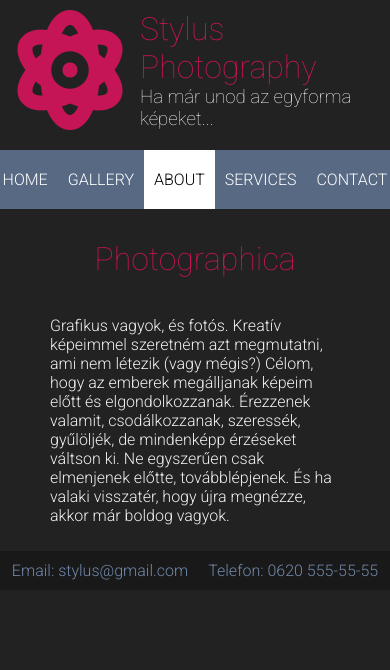
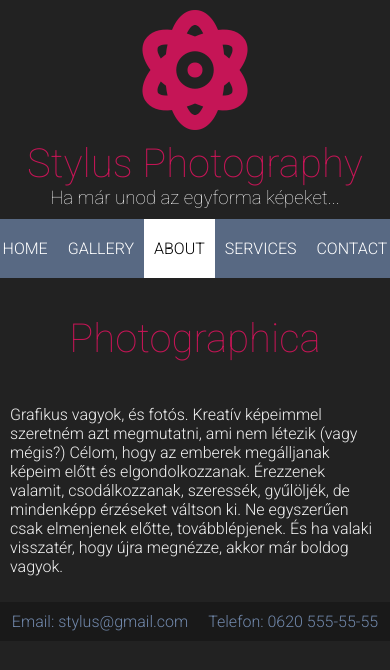
Before and after one commit to robertvari/StylusPhotography, a Django app: page /about/ in a window 390 px wide. Shown: the top 670 px of the page. Run offline with Django 3.2, Linux system fonts and the light colour scheme; data comes from the database, SQL or seed files in the repository; parts of the project's set-up code (start-up, migrations or seed data) failed here and were passed over; some libraries are stand-ins or nearby versions.

Commit message:
responsive design

```diff
--- /dev/null
+++ b/static/css/mobile.css
@@ -0,0 +1,30 @@
+/* Mobile Styles */
+@media only screen and (max-width: 400px) {
+  h1 {
+    font-size: 40px;
+  }
+
+  .site-header-layout{
+    flex-direction: column;
+  }
+
+  .site-header-layout div{
+    display: flex;
+    flex-direction: column;
+    align-items: center;
+  }
+
+  .content-container{
+    margin: 10px;
+  }
+}
+
+/* Tablet Styles */
+@media only screen and (min-width: 401px) and (max-width: 960px) {
+
+}
+
+/* Desktop Styles */
+@media only screen and (min-width: 961px) {
+
+}
--- a/templates/_base.html
+++ b/templates/_base.html
@@ -10,6 +10,7 @@
     <link href="https://fonts.googleapis.com/css2?family=Roboto:wght@100;300;400;500;700&display=swap" rel="stylesheet">
     <script src="https://kit.fontawesome.com/74f7ef6948.js" crossorigin="anonymous"></script>
     <link rel="stylesheet" href="{% static '/css/main.css' %}">
+    <link rel="stylesheet" href="{% static '/css/mobile.css' %}">
 </head>
 
 <body>
```
